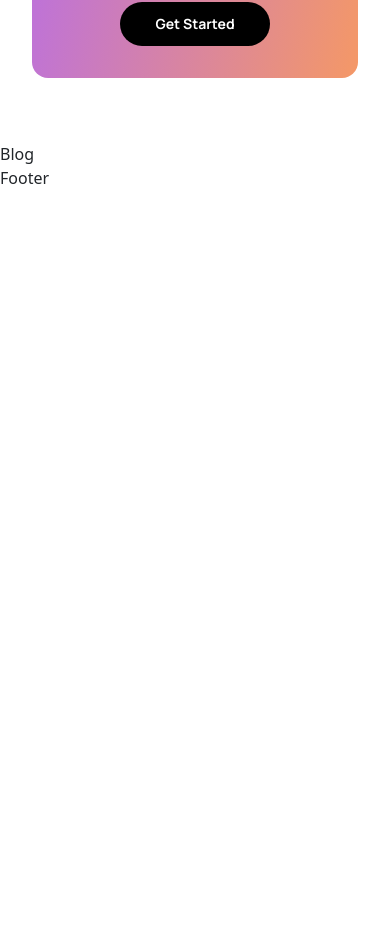
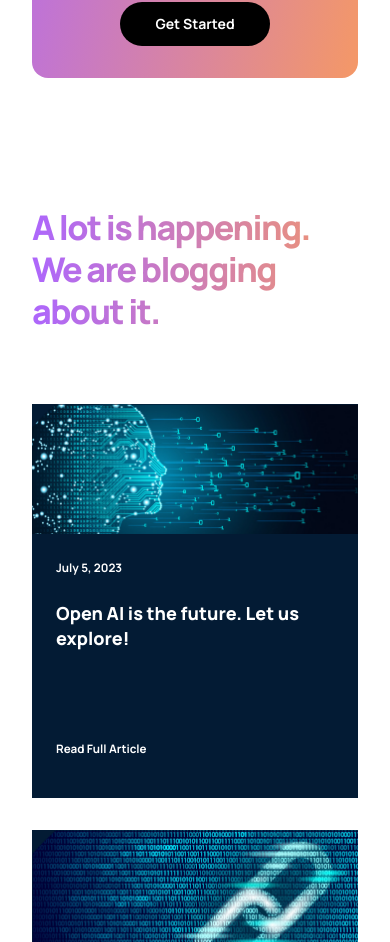
Before and after one commit to mabi-max/ctf_app, a React (Create React App) app: page / in a window 390 px wide. Shown: the part 4177-5119 px from the top of the page. Before the commit the page ends 4367 px from the top, so only its background shows below. Built offline with nearby package versions, Linux system fonts and the light colour scheme.

Commit message:
article section done

```diff
--- a/src/components/article/Article.jsx
+++ b/src/components/article/Article.jsx
@@ -1,10 +1,19 @@
 import React from "react";
 import './article.css';
 
-const Article = () => {
+const Article = ({ imageUrl, date, title }) => {
     return (
-        <div>
-            Article
+        <div className="digitech__blog-container_article">
+            <div className="digitech__blog-container_article-image">
+                <img src={imageUrl} alt="blog" />
+            </div>
+            <div className="digitech__blog-container_article-content">
+                <div>
+                    <p>{date}</p>
+                    <h3>{title}</h3>
+                </div>
+                <p>Read Full Article</p>
+            </div>
         </div>
     )
 }
--- a/src/components/article/article.css
+++ b/src/components/article/article.css
@@ -0,0 +1,57 @@
+.digitech__blog-container_article{
+    width: 100%;
+    height: 100%;
+
+    display: flex;
+    flex-direction: column;
+    background: var(--color-footer);
+}
+
+.digitech__blog-container_article-image{
+    width: 100%;
+    height: 100%;
+    background: var(--color-footer);
+}
+
+.digitech__blog-container_article-image img{
+    width: 100%;
+    height: 100%;
+}
+
+.digitech__blog-container_article-content{
+  display: flex;
+  flex-direction: column;
+  justify-content: space-between;
+
+  padding: 1rem 1.5rem;
+  height: 100%;
+}
+
+.digitech__blog-container_article-content p {
+ font-family: var(--font-family);
+ font-weight: bold;
+ font-size: 11.649px;
+ line-height: 35px;
+ color: #fff;
+}
+
+.digitech__blog-container_article-content h3 {
+ font-family: var(--font-family);
+ font-weight: 800;
+ font-size: 25.11px;
+ line-height: 30px;
+ color: #fff;
+ margin-bottom: 5rem;
+ cursor: pointer;
+}
+
+.digitech__blog-container_article-content p:last-child {
+    cursor: pointer;
+}
+
+@media screen and (max-width: 550px) {
+    .digitech__blog-container_article-content h3{
+        font-size: 18px;
+        line-height: 25px;
+    }
+}
--- a/src/containers/blog/Blog.jsx
+++ b/src/containers/blog/Blog.jsx
@@ -1,10 +1,25 @@
 import React from "react";
+import { Article } from '../../components';
+import { blog01, blog02, blog03, blog04, blog05 } from './imports';
 import './blog.css';
 
 const Blog = () => {
     return (
-        <div>
-            Blog
+        <div className="digitech__blog section__padding" id="blog">
+            <div className="digitech__blog-heading">
+                <h1 className="gradient__text">A lot is happening. We are blogging about it.</h1>
+            </div>
+            <div className="digitech__blog-container">
+                <div className="digitech__blog-container_groupA">
+                 <Article imageUrl={blog01} date="July 5, 2023" title="Open AI is the future. Let us explore!"/>
+                </div>
+                <div className="digitech__blog-container_groupB">
+                <Article imageUrl={blog02} date="July 5, 2023" title="Open AI is the future. Let us explore!"/>
+                <Article imageUrl={blog03} date="July 5, 2023" title="Open AI is the future. Let us explore!"/>
+                <Article imageUrl={blog04} date="July 5, 2023" title="Open AI is the future. Let us explore!"/>
+                <Article imageUrl={blog05}  date="July 5, 2023" title="Open AI is the future. Let us explore!"/>
+                </div>
+            </div>
         </div>
     )
 }
--- a/src/containers/blog/blog.css
+++ b/src/containers/blog/blog.css
@@ -0,0 +1,71 @@
+.digitech__blog{
+    display: flex;
+    flex-direction: column;
+}
+
+.digitech__blog-heading{
+    width: 100%;
+    text-align: left;
+    margin-bottom: 4rem;
+}
+
+.digitech__blog-heading h1{
+    font-family: var(--font-family);
+    font-weight: 800;
+    font-size: 62px;
+    line-height: 75px;
+    letter-spacing: -0.1rem;
+}
+
+.digitech__blog-container {
+    display: flex;
+    flex-direction: row;
+}
+
+.digitech__blog-container_groupA{
+    flex: 0.75;
+    margin-right: 2rem;
+}
+
+.digitech__blog-container_groupB{
+    flex: 1;
+    display: grid;
+    grid-template-columns: repeat(2, 1fr);
+    grid-gap: 2rem;
+}
+
+@media screen and (max-width: 990px) {
+    .digitech__blog-container{
+        flex-direction: column-reverse;
+    }
+    .digitech__blog-container_groupA{
+        margin: 2rem 0;
+    }
+    .digitech__blog-container_groupA .digitech__blog-container_article {
+        width: 48%;
+    }
+
+    .digitech__blog-container_groupA .digitech__blog-container_article-image {
+        height: 250px;
+    }
+}
+
+@media screen and (max-width: 700px) {
+    .digitech__blog-container_groupB{
+        grid-template-columns: repeat(1, 1fr);
+    }
+    .digitech__blog-container_groupA .digitech__blog-container_article {
+        width: 100%;
+    }
+    .digitech__blog-heading h1{
+        font-size: 46px;
+        line-height: 52px;
+    }
+}
+
+@media screen and (max-width: 550px) {
+    .digitech__blog-heading h1{
+        font-size: 34px;
+        line-height: 42px;
+    }
+}
--- /dev/null
+++ b/src/containers/blog/imports.js
@@ -0,0 +1,13 @@
+import blog01 from '../../assets/blog01.png'
+import blog02 from '../../assets/blog02.png'
+import blog03 from '../../assets/blog03.png'
+import blog04 from '../../assets/blog04.png'
+import blog05 from '../../assets/blog05.png'
+
+export {
+    blog01,
+    blog02,
+    blog03,
+    blog04,
+    blog05
+}
```
